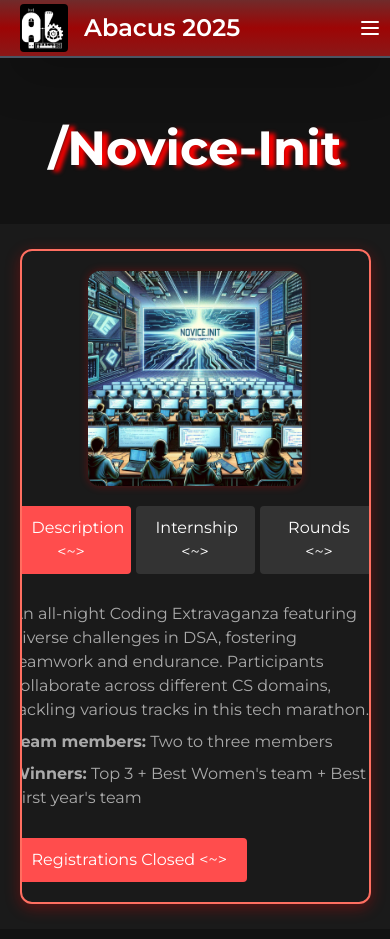
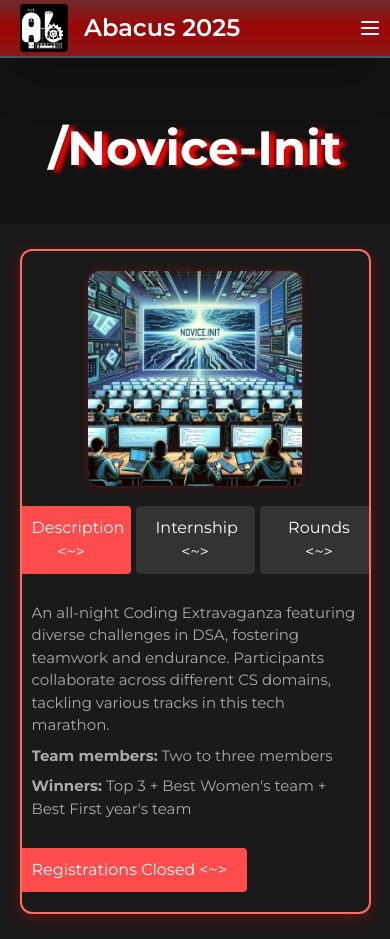
Before and after one commit to cegcsea/Reach-Abacus-25-Frontend, a React (Create React App) app in the folder mern-abacus-theme/frontend-new/: page /EventIndividual/NoviceInit in a window 390 px wide. Built offline with nearby package versions, Linux system fonts and the light colour scheme; a web font is replaced by a local one.

Commit message:
updated eents page

```diff
--- a/mern-abacus-theme/frontend-new/src/pages/EventIndividual/NoviceInit.js
+++ b/mern-abacus-theme/frontend-new/src/pages/EventIndividual/NoviceInit.js
@@ -20,7 +20,7 @@ const NoviceInit = () => {
             alt="Event"
             className="event-image"
           />
-          <div className="content">
+          <div className="content" style={{ textAlign: "left",color: "#fff",}}>
             <div className="tabs">
               <button
                 onClick={() => handleTabClick('description')}
@@ -43,7 +43,7 @@ const NoviceInit = () => {
             </div>
 
             {activeTab === 'description' && (
-              <div>
+              <div className='par'>
                 <p>
                   An all-night Coding Extravaganza featuring diverse challenges in DSA, fostering
                   teamwork and endurance. Participants collaborate across different CS domains, tackling
@@ -55,7 +55,7 @@ const NoviceInit = () => {
             )}
 
             {activeTab === 'internship' && (
-              <div className="internship-content">
+              <div className="internship-content para">
                 <p><strong>Top 3 of the event will get internship opportunities!</strong></p>
                 <div className="logo-container">
                   <img src={img2} alt="RootQuotient" className="logo" />
@@ -65,7 +65,7 @@ const NoviceInit = () => {
             )}
 
             {activeTab === 'rounds' && (
-              <div className="rounds-content">
+              <div className="rounds-content para">
                 <div className="round-card">
                   <h3>Round 1</h3>
                   <p><strong>Rolling Event (30 minutes)</strong></p>
--- a/mern-abacus-theme/frontend-new/src/pages/TechnicalPage.js
+++ b/mern-abacus-theme/frontend-new/src/pages/TechnicalPage.js
@@ -10,6 +10,19 @@ const TechnicalPage = () => {
   const [isMenuOpen, setIsMenuOpen] = useState(false);
   const index = 1; // Define the variable before using it
   console.log(index); // Use it after definition
+
+  const contacts = [
+    {
+      id: 1,
+      name: "Gautham",
+      phone: "+1 234 567 890",
+    },
+    {
+      id: 2,
+      name: "Ganesh",
+      phone: "+1 234 567 890",
+    },
+  ];
   const events = [
     {
       title: "#Novice.Init()",
@@ -73,7 +86,7 @@ const TechnicalPage = () => {
           ))}
         </div>
       </div>
-      <Contact />
+      <Contact contacts={contacts}  />
     </div>
   );
 };
--- a/mern-abacus-theme/frontend-new/src/styles/Intern.css
+++ b/mern-abacus-theme/frontend-new/src/styles/Intern.css
@@ -154,3 +154,18 @@ body {
 
     }
   }
+
+  @media(max-width:420px)
+  {
+    .par{
+      padding: 0 15px;
+      font-size: 15px;
+    }
+  }
+  @media(max-width:460px)
+  {
+    .par{
+      padding: 0 20px;
+
+    }
+  }
```
